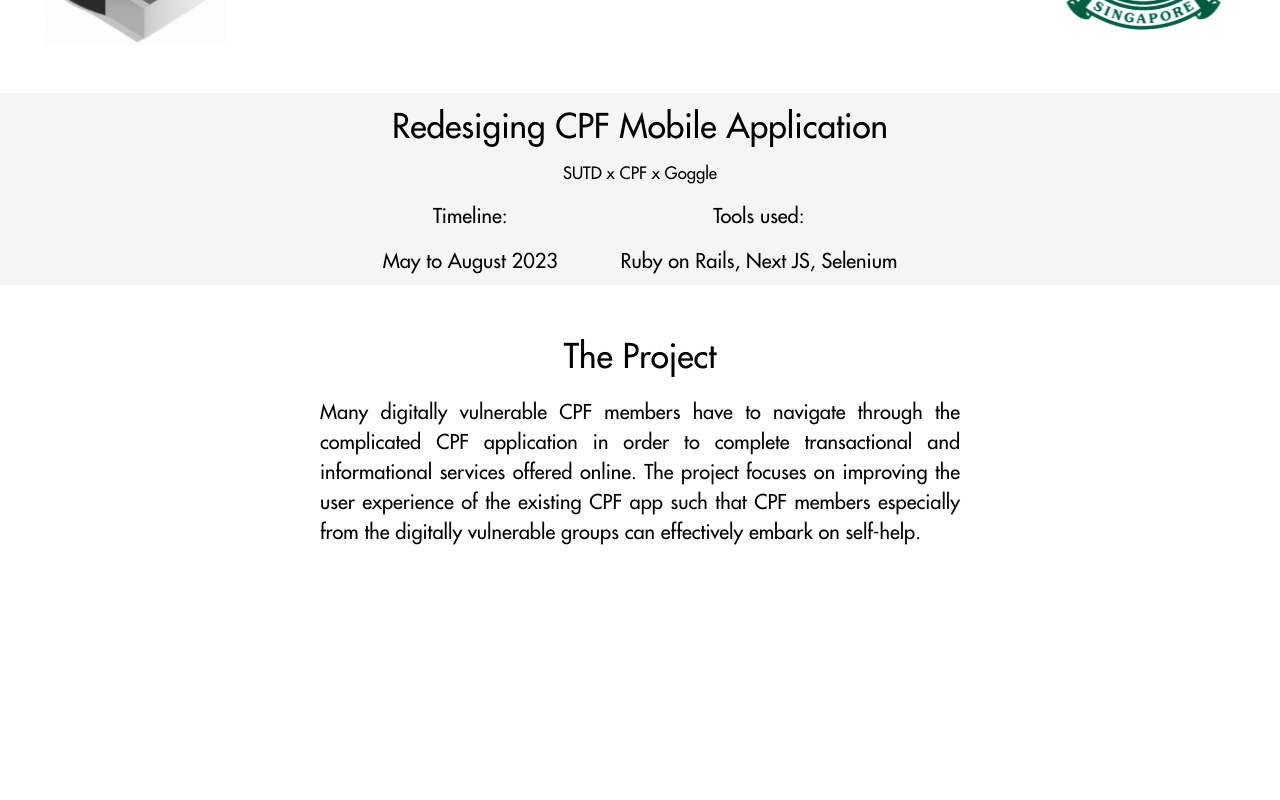
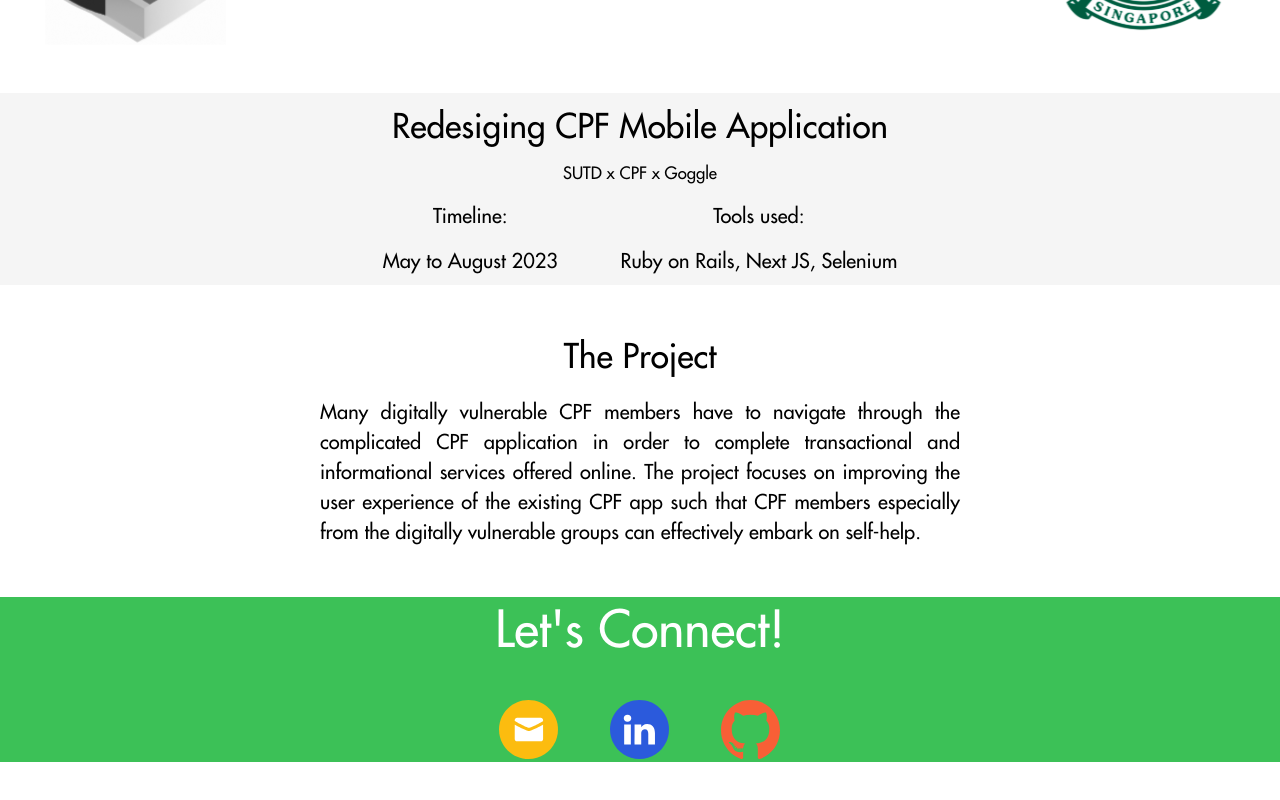
Before and after one commit to xueminzzz/My-Portfolio-Website, a Next.js app: page /projects/sds-project in a window 1280 px wide. Shown: the part 274-1074 px from the top of the page. After the commit the page ends 1036 px from the top, so only its background shows below. Built offline with nearby package versions, Linux system fonts and the light colour scheme.

Commit message:
adjusted footer

```diff
--- a/app/components/footer/footer.module.css
+++ b/app/components/footer/footer.module.css
@@ -2,8 +2,8 @@
     display: flex;
     flex-direction: column;
     width: 100%;
-    height: 100vh;
     justify-content: flex-end;
+    position: relative;
 }
 
 .footer-container {
--- a/app/page.module.css
+++ b/app/page.module.css
@@ -3,6 +3,7 @@
   justify-content: space-evenly;
   align-items: center;
   flex-direction: column;
+  height: auto;
 }
 
 .projects-header {
--- a/app/projects/sds-project/layout.js
+++ b/app/projects/sds-project/layout.js
@@ -1,11 +1,12 @@
 import "../../globals.css";
 import Navigation from "@/app/components/navbar";
 import Footer from "@/app/components/footer/footer";
+import styles from "./page.module.css";
 
 export default function RootLayout({ children }) {
   return (
     <html lang="en">
-      <body>
+      <body className={styles["layout-container"]}>
         <Navigation />
         {children}
         <Footer />
--- a/app/projects/sds-project/page.js
+++ b/app/projects/sds-project/page.js
@@ -1,5 +1,4 @@
 import styles from "./page.module.css";
-import Navigation from "@/app/components/navbar";
 import Image from "next/image";
 
 export default function SDS() {
--- a/app/projects/sds-project/page.module.css
+++ b/app/projects/sds-project/page.module.css
@@ -1,3 +1,9 @@
+.layout-container {
+    display: flex;
+    flex-direction: column;
+    justify-content: space-between;
+}
+
 .main-container {
     display: flex;
     flex-direction: column;
```
